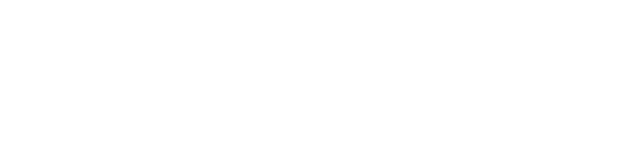
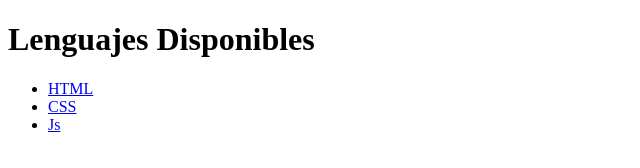
Before and after one commit to federico-99/desarrollo-wew-fad, a plain HTML site: page index.html in a window 1280 px wide. Shown: the whole page, without its empty margins (0-640 px from the left). Drawn offline with Linux system fonts and the light colour scheme.

Commit message:
Conecté los archivos HTML con links

```diff
--- a/index.html
+++ b/index.html
@@ -6,6 +6,15 @@
     <title>Document</title>
 </head>
 <body>
-
+    <header>
+        <h1>Lenguajes Disponibles</h1>
+        <nav>
+            <ul>
+                <li><a href="html/aprenderHTML.html">HTML</a></li>
+                <li><a href="html/aprenderCSS.html">CSS</a></li>
+                <li><a href="html/aprenderJs.html">Js</a></li>
+            </ul>
+        </nav>
+    </header>
 </body>
 </html>
```
Also changed, not shown: html/aprenderCSS.html (+1 -0 lines), html/aprenderHTML.html (+1 -0 lines), html/aprenderJs.html (+1 -0 lines).
